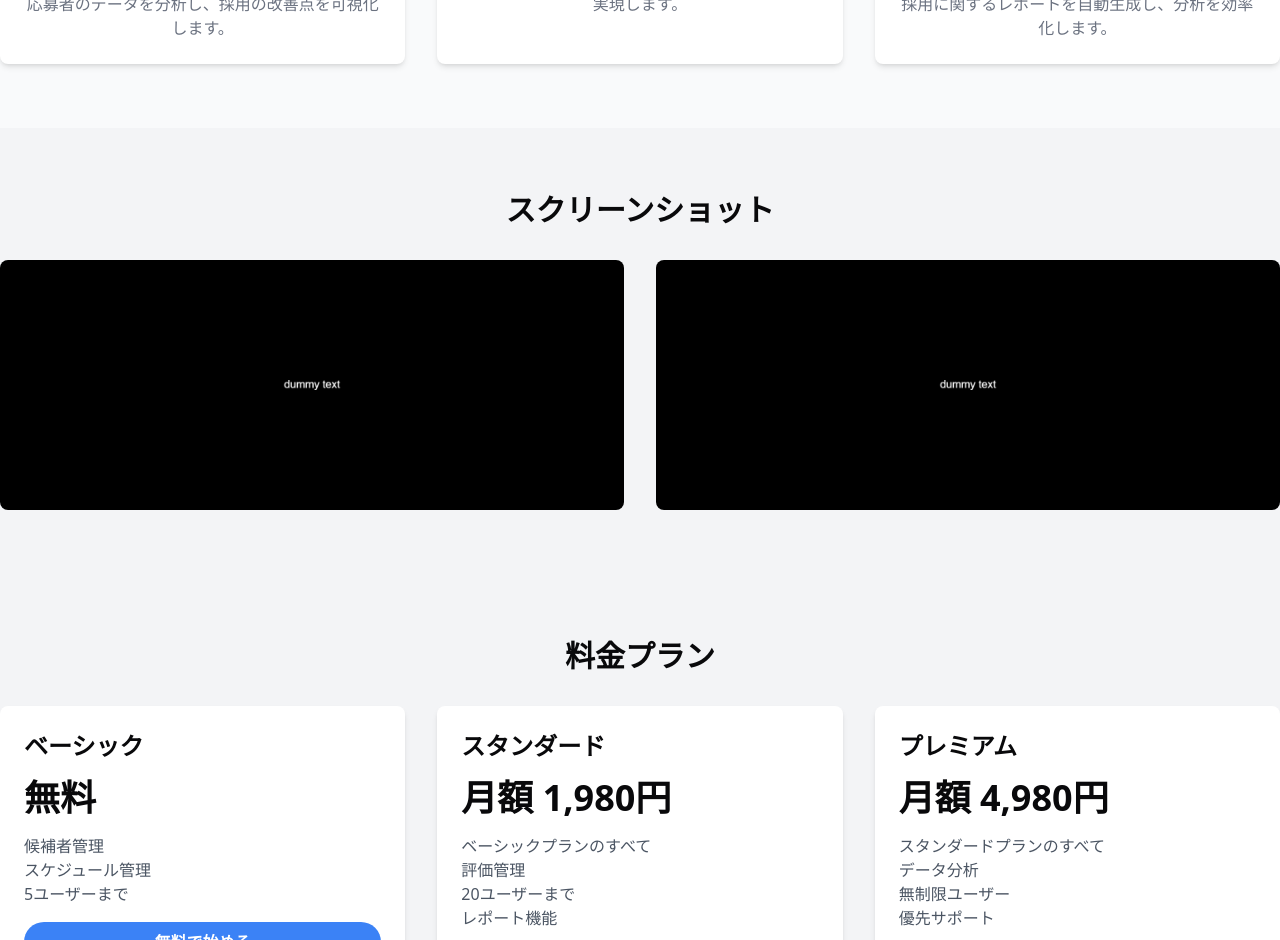
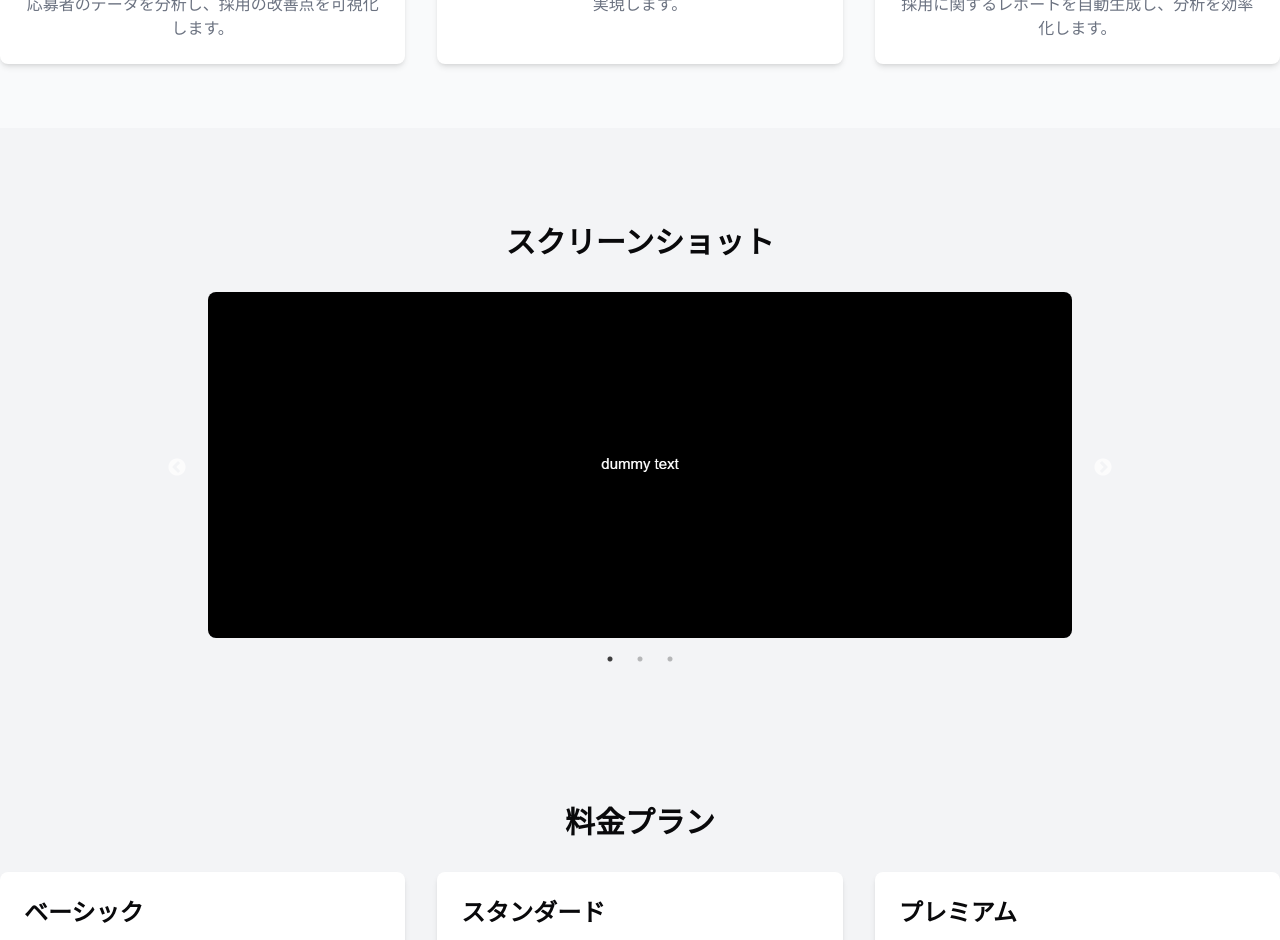
Before and after one commit to ajdjaiuoapooiad/next-port5-frontend-pageRouter, a Next.js app: page / in a window 1280 px wide. Shown: the part 1140-2080 px from the top of the page. Built offline with nearby package versions, Linux system fonts and the light colour scheme.

Commit message:
スクリーンモーダル追加

```diff
--- a/package.json
+++ b/package.json
@@ -26,10 +26,15 @@
     "react": "19.0.0",
     "react-chartjs-2": "^5.3.0",
     "react-dom": "19.0.0",
+    "react-slick": "^0.30.3",
+    "slick-carousel": "^1.8.1",
     "sweetalert2": "^11.17.2",
     "tailwind-merge": "^3.0.2",
     "tailwindcss": "^3.4.1",
     "tailwindcss-animate": "^1.0.7",
     "typescript": "5.8.2"
+  },
+  "devDependencies": {
+    "@types/react-slick": "^0.23.13"
   }
 }
--- a/src/pages/index.tsx
+++ b/src/pages/index.tsx
@@ -5,12 +5,45 @@ import Hero from '@/components/Hero'
 import Pricing from '@/components/Pricing'
 import Head from 'next/head'
 import Image from 'next/image'
-import React from 'react'
+import React, { useState } from 'react'
+import Slider from 'react-slick';
+import 'slick-carousel/slick/slick.css';
+import 'slick-carousel/slick/slick-theme.css';
+
+
+interface Screenshot {
+  src: string;
+  alt: string;
+}
 
 const HomePage = () => {
   const chartData = [10, 30, 100, 50, 15];
   const chartLabels = ['京都', '大阪', '東京', '静岡', '名古屋'];
 
+
+  const [selectedImage, setSelectedImage] = useState<Screenshot | null>(null);
+
+  const settings = {
+    dots: true,
+    infinite: true,
+    speed: 500,
+    slidesToShow: 1,
+    slidesToScroll: 1,
+  };
+
+  const screenshots: Screenshot[] = [
+    { src: '/images/websiteplanet-dummy-1500X600.png', alt: 'Screenshot 1' },
+    { src: '/images/websiteplanet-dummy-1500X600.png', alt: 'Screenshot 2' },
+    { src: '/images/websiteplanet-dummy-1500X600.png', alt: 'Screenshot 3' },
+  ];
+
+  const handleImageClick = (image: Screenshot) => {
+    setSelectedImage(image);
+  };
+
+  const handleCloseModal = () => {
+    setSelectedImage(null);
+  };
 
   return (
     <div className='bg-gray-50'>
@@ -23,17 +56,43 @@ const HomePage = () => {
 
       <Features />
 
-
-       {/* スクリーンショットセクション */}
-       <section className="bg-gray-100 py-16">
-          <div className="container mx-auto">
+      {/* スクリーンショットセクション（改善後） */}
+      <section className="bg-gray-100 py-24 px-48">
+          <div className="container mx-auto ">
             <h2 className="text-3xl font-bold text-center mb-8">スクリーンショット</h2>
-            <div className="grid grid-cols-1 md:grid-cols-2 gap-8">
-              <img src="/images/websiteplanet-dummy-1500X600.png" alt="Screenshot 1" className="rounded-lg" />
-              <img src="/images/websiteplanet-dummy-1500X600.png" alt="Screenshot 2" className="rounded-lg" />
-            </div>
+            <Slider {...settings}>
+              {screenshots.map((screenshot, index) => (
+                <div key={index} className="px-4">
+                  <img
+                    src={screenshot.src}
+                    alt={screenshot.alt}
+                    className="rounded-lg cursor-pointer mx-auto"
+                    onClick={() => handleImageClick(screenshot)}
+                  />
+                </div>
+              ))}
+            </Slider>
           </div>
         </section>
+
+      {/* 画像拡大モーダル */}
+      {selectedImage && (
+        <div className="fixed top-0 left-0 w-full h-full bg-black bg-opacity-70 flex items-center justify-center">
+          <div className="relative">
+            <img
+              src={selectedImage.src}
+              alt={selectedImage.alt}
+              className="rounded-lg max-w-full max-h-screen"
+            />
+            <button
+              className="absolute top-4 right-4 text-white text-2xl"
+              onClick={handleCloseModal}
+            >
+              &times;
+            </button>
+          </div>
+        </div>
+      )}
 
       <Pricing />
 
```
Also changed, not shown: 1 other file (tests, documents, lock files or other folders).
